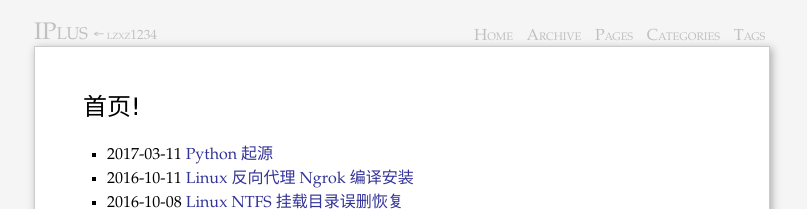
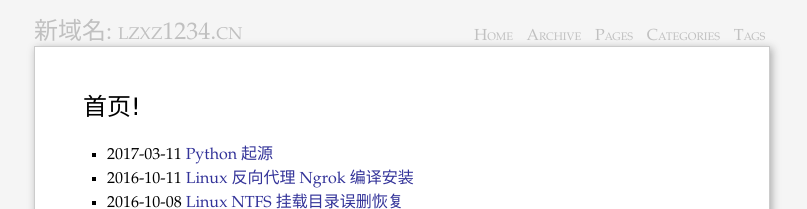
Before and after one commit to lzxz1234/lzxz1234.github.com, a Jekyll site: the page built from index.html, in a window 1280 px wide. Shown: the top 209 px of the page, without its empty margins (238-1045 px from the left). Built offline with Jekyll 4.4.1, drawn with Linux system fonts in a browser that asks for light colours; the list of posts is cut into pages by our own code.

Commit message:
FEA: mod title

```diff
--- a/_includes/themes/mark-reid/default.html
+++ b/_includes/themes/mark-reid/default.html
@@ -32,8 +32,7 @@
 
   <div id="header">
     <h1>
-    	<a href="{{ HOME_PATH }}" title="{{ site.title }}">{{ site.title }}</a>
-    	<span class="byline">&larr; <a href="{{ HOME_PATH }}">{{ site.author.name }}</a></span>
+    	<a href="http://lzxz1234.cn" title="lzxz1234.cn">新域名: lzxz1234.cn</a>
     </h1>
     <ul class="nav">
       <li><a class="home" href="{{ HOME_PATH }}">Home</a></li>
```
